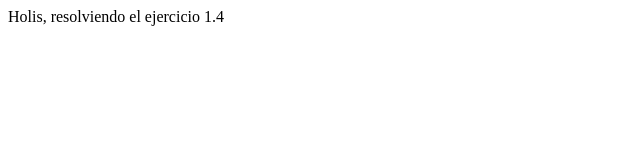
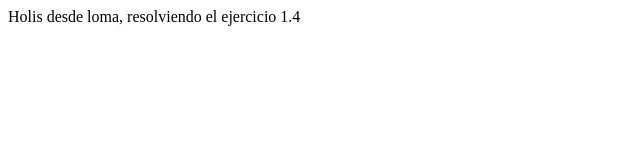
Before and after one commit to Gonzalez-Adan/Tareas-con-JavaScript, a plain HTML site: page Ejercicio_1.4.html in a window 1280 px wide. Shown: the whole page, without its empty margins (0-640 px from the left). Drawn offline with Linux system fonts and the light colour scheme.

```diff
--- a/Ejercicio_1.4.html
+++ b/Ejercicio_1.4.html
@@ -6,7 +6,7 @@
     <title>Ejercicio 1.4</title>
 </head>
 <body>
-    Holis, resolviendo el ejercicio 1.4
+    Holis desde loma, resolviendo el ejercicio 1.4
 </body>
 <script src="./Ejercicio_1.4.js"></script>
 </html>
```
